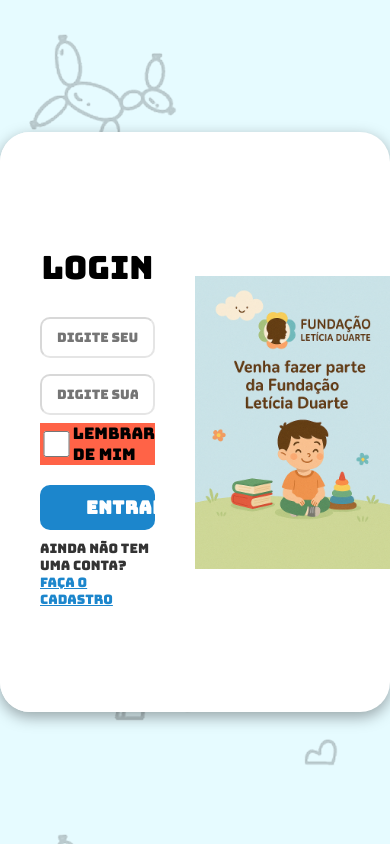
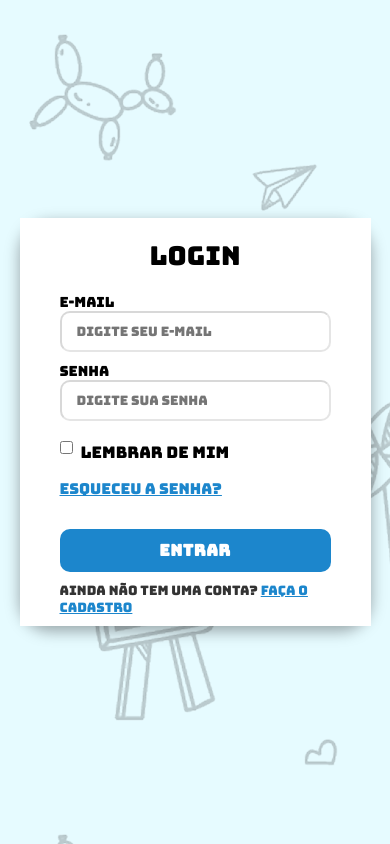
Before and after one commit to chinagliadev/sistema-leticia-duarte-web, a PHP site: page /login.html in a window 390 px wide. Run offline with PHP 8.4, Linux system fonts and the light colour scheme; some libraries are stand-ins or nearby versions; some web fonts are replaced.

Commit message:
Projeto sistema Leticia Duarte

```diff
--- a/css/login.css
+++ b/css/login.css
@@ -8,7 +8,7 @@
     src: url(../fonts/Bungee-Regular.ttf);
 }
 
-*{
+* {
     margin: 0;
     padding: 0;
     box-sizing: border-box;
@@ -16,7 +16,7 @@
     font-weight: 400;
 }
 
-body{
+body {
     background-image: url(../img/apresentacao_img/background_fundo.png);
     background-color: #E6FBFF;
     display: flex;
@@ -26,35 +26,36 @@ body{
     height: 100vh;
 }
 
-.container{
+.container {
     background-color: #fff;
     border-radius: 30px;
     box-shadow: 0 5px 15px rgba(0, 0, 0, 0.35);
     position: relative;
     overflow: hidden;
-    width: 868px;
-    max-width: 100%;
-    min-height: 580px;
+    width: 90%;
+    max-width: 1000px;
+    min-height: 700px;
 }
 
-h1{
+h1 {
     font-family: 'Bungee';
-    height: 400;
+    font-weight: 400;
     margin: 20px;
     font-size: 32px;
 }
 
-.container a, p{
+.container a,
+p {
     color: #333;
     font-size: 13px;
     margin: 10px 0 10px;
 }
 
-.container a{
+.container a {
     color: #1C86CC;
 }
 
-.container button{
+.container button {
     background-color: #1C86CC;
     color: #fff;
     font-size: 18px;
@@ -69,12 +70,12 @@ h1{
     width: 100%;
 }
 
-.container button.hidden{
+.container button.hidden {
     background-color: transparent;
     border-color: #fff;
 }
 
-.container form{
+.container form {
     background-color: #fff;
     display: flex;
     align-items: center;
@@ -84,59 +85,63 @@ h1{
     height: 100%;
 }
 
-.container input{
+.container input {
     border-color: #00000027;
-    margin: 8px 0;
     padding: 10px 15px;
     font-size: 13px;
     border-radius: 10px;
     width: 100%;
     outline: none;
+    margin-bottom: 10px;
 }
 
-.form-container{
+.form-container {
     position: absolute;
     top: 0;
     height: 100%;
     transition: all 0.6s ease-in-out;
 }
 
-.sign-in{
+.sign-in {
     left: 0;
     width: 50%;
     z-index: 2;
 }
 
-.container.active .sign-in{
+.container.active .sign-in {
     transform: translateX(100%);
 }
 
-.sign-up{
+.sign-up {
     left: 0;
     width: 50%;
     opacity: 0;
     z-index: 1;
 }
 
-.container.active .sign-up{
+.container.active .sign-up {
     transform: translateX(100%);
     opacity: 1;
     z-index: 5;
     animation: move 0.6s;
 }
 
-@keyframes move{
-    0%, 49.99%{
+@keyframes move {
+
+    0%,
+    49.99% {
         opacity: 0;
         z-index: 1;
     }
-    50%, 100%{
+
+    50%,
+    100% {
         opacity: 1;
         z-index: 5;
     }
 }
 
-.toggle-container{
+.toggle-container {
     position: absolute;
     top: 0;
     left: 50%;
@@ -147,11 +152,11 @@ h1{
     z-index: 1000;
 }
 
-.container.active .toggle-container{
+.container.active .toggle-container {
     transform: translateX(-100%);
 }
 
-.toggle{
+.toggle {
     background: url(../img/cadastro_login/cadastro-login.png);
     background-position: right;
     background-size: 50%;
@@ -166,7 +171,7 @@ h1{
     transition: all 0.6s ease-in-out;
 }
 
-.container.active .toggle{
+.container.active .toggle {
     background: url(../img/cadastro_login/cadastro-login.png);
     background-position: left;
     background-size: 50%;
@@ -174,7 +179,7 @@ h1{
     transform: translateX(50%);
 }
 
-.toggle-panel{
+.toggle-panel {
     position: absolute;
     width: 50%;
     height: 100%;
@@ -189,25 +194,104 @@ h1{
     transition: all 0.6s ease-in-out;
 }
 
-.toggle-left{
+.toggle-left {
     transform: translateX(-200%);
 }
 
-.container.active .toggle-left{
+.container.active .toggle-left {
     transform: translateX(0);
 }
 
-.toggle-right{
+.toggle-right {
     right: 0;
     transform: translateX(0);
 }
 
-.container.active .toggle-right{
+.container.active .toggle-right {
     transform: translateX(200%);
 }
 
+.sign-up form .inputH3 {
+    text-align: start;
+    width: 100%;
+    font-size: 15px;
+}
+
+.sign-in form .inputH3 {
+    text-align: start;
+    width: 100%;
+    font-size: 15px;
+}
+
 .checkPassword {
-    background-color: tomato;
     display: flex;
-    flex-direction: row;
+    justify-content: space-between;
+    align-items: center;
+    white-space: nowrap;
+    margin-top: 10px;
+    width: 100%;
+    user-select: none;
 }
+
+.checkPassword>a {
+    font-size: 15px;
+    cursor: pointer;
+}
+
+.lembrarMim {
+    cursor: pointer;
+}
+
+.checkbox {
+    display: flex;
+    align-items: center;
+    gap: 8px;
+    cursor: pointer;
+}
+
+@media (max-width: 768px) {
+    .container {
+        flex-direction: column;
+        min-height: auto;
+        overflow: visible;
+    }
+
+    .form-container {
+        position: relative;
+        width: 100%;
+        height: auto;
+        transform: none !important;
+        opacity: 1 !important;
+        z-index: auto !important;
+        animation: none !important;
+        display: none;
+    }
+
+    .toggle-container {
+        display: none !important;
+    }
+
+    .container.active .sign-in,
+    .container.active .sign-up {
+        transform: none !important;
+    }
+
+    .container button {
+        font-size: 16px;
+        padding: 10px 30px;
+    }
+
+    h1 {
+        font-size: 26px;
+    }
+
+    .inputH3 h3 {
+        font-size: 14px;
+    }
+
+    .checkPassword {
+        flex-direction: column;
+        align-items: flex-start;
+        gap: 5px;
+    }
+}
--- a/index.html
+++ b/index.html
@@ -39,7 +39,7 @@
 
                 <!-- Botão entrar -->
                 <div class="botao_apresentacao">
-                    <a class="fs-5 text-decoration-none" href="#">Entrar</a>
+                    <a class="fs-5 text-decoration-none" href="./login.html">Entrar</a>
                 </div>
 
             </section>
--- a/login.html
+++ b/login.html
@@ -17,11 +17,29 @@
         <div class="form-container sign-up">
             <form>
                 <h1>Cadastro</h1>
+                <div class="inputH3">
+                    <h3>Nome completo</h3>
+                </div>
                 <input type="text" placeholder="Digite seu nome completo">
+                <div class="inputH3">
+                    <h3>E-mail</h3>
+                </div>
                 <input type="email" placeholder="Digite seu E-mail">
+                <div class="inputH3">
+                    <h3>Senha</h3>
+                </div>
                 <input type="password" placeholder="Digite sua Senha">
+                <div class="inputH3">
+                    <h3>Confirmar senha</h3>
+                </div>
                 <input type="password" placeholder="Digite novamente sua Senha">
+                <div class="inputH3">
+                    <h3>Celular</h3>
+                </div>
                 <input type="number" placeholder="(99) 99999-9999">
+                <div class="inputH3">
+                    <h3>CPF</h3>
+                </div>
                 <input type="text" placeholder="000.000.000-00">
                 <button>Cadastrar</button>
                 <p>Já tem uma conta? <a href="#" id="login">Faça o Login</a></p>
@@ -31,13 +49,22 @@
         <div class="form-container sign-in">
             <form>
                 <h1>Login</h1>
+                <div class="inputH3">
+                    <h3>E-mail</h6>
+                </div>
                 <input type="email" placeholder="Digite seu E-mail">
+                <div class="inputH3">
+                    <h3>Senha</h3>
+                </div>
                 <input type="password" placeholder="Digite sua Senha">
-                <div class="ui checkbox checkPassword">
-                    <input type="checkbox" name="example">
-                    <label>Lembrar de mim</label>
+                <div class="checkPassword">
+                    <div class="ui checkbox">
+                        <input type="checkbox" id="checkboxPassword">
+                        <label for="checkboxPassword" class="lembrarMim">Lembrar de mim</label>
+                    </div>
+                    <a href="#">Esqueceu a senha?</a>
                 </div>
-                <button>Entrar</button>
+                </a><button>Entrar</button>
                 <p>Ainda não tem uma conta? <a href="#" id="register">Faça o Cadastro</a></p>
             </form>
         </div>
```
Also changed, not shown: js/login.js (+41 -5 lines).
